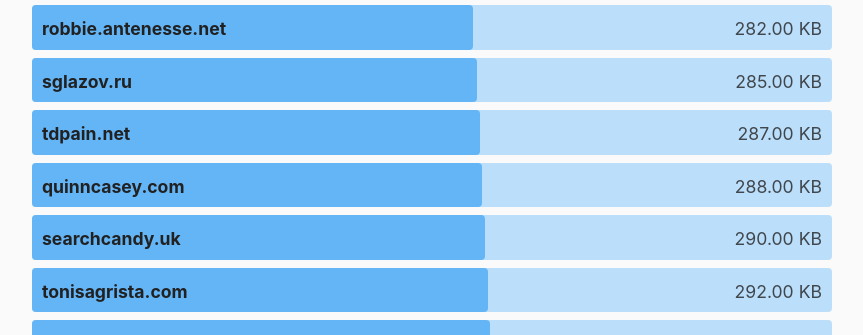
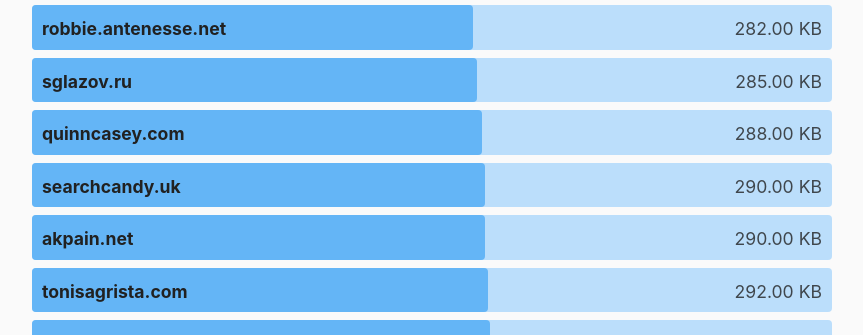
Before and after one commit to kevquirk/512kb.club, a Jekyll site: the page built from index.md, in a window 1280 px wide and 900 px high, scrolled down 34102 px. Shown: the part 137-472 px from the top of the window, without its empty margins (208-1071 px from the left). Built offline with Jekyll 4.4.1, drawn with Linux system fonts in a browser that asks for light colours.

Commit message:
Update sites.yml for akpain.net

```diff
--- a/_data/sites.yml
+++ b/_data/sites.yml
@@ -3143,10 +3143,10 @@
   size: 155
   last_checked: 2022-04-26
 
-- domain: tdpain.net
-  url: https://www.tdpain.net/
-  size: 287
-  last_checked: 2023-03-13
+- domain: akpain.net
+  url: https://www.akpain.net/
+  size: 290
+  last_checked: 2024-02-23
 
 - domain: tedmagaoay.com
   url: https://tedmagaoay.com/
```
